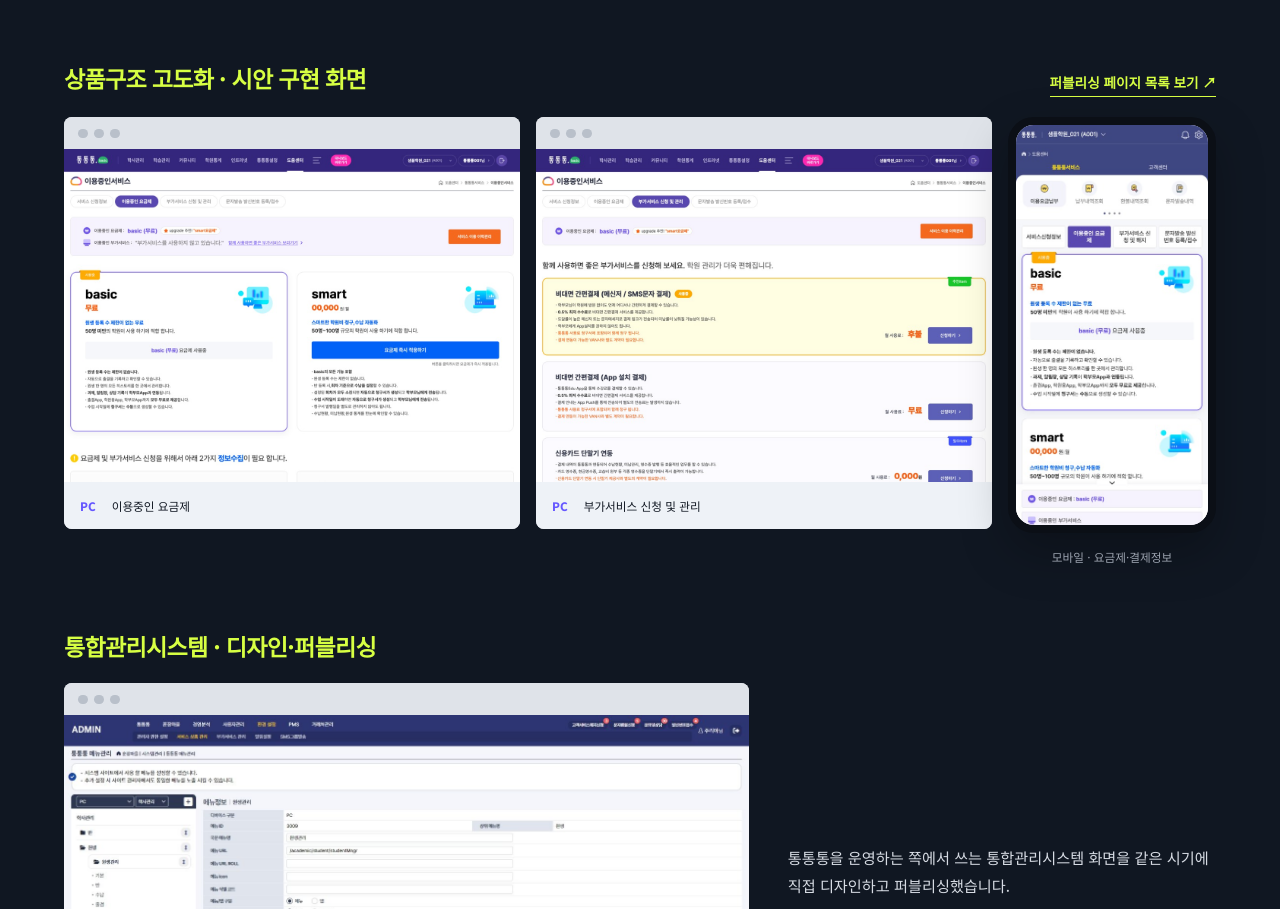
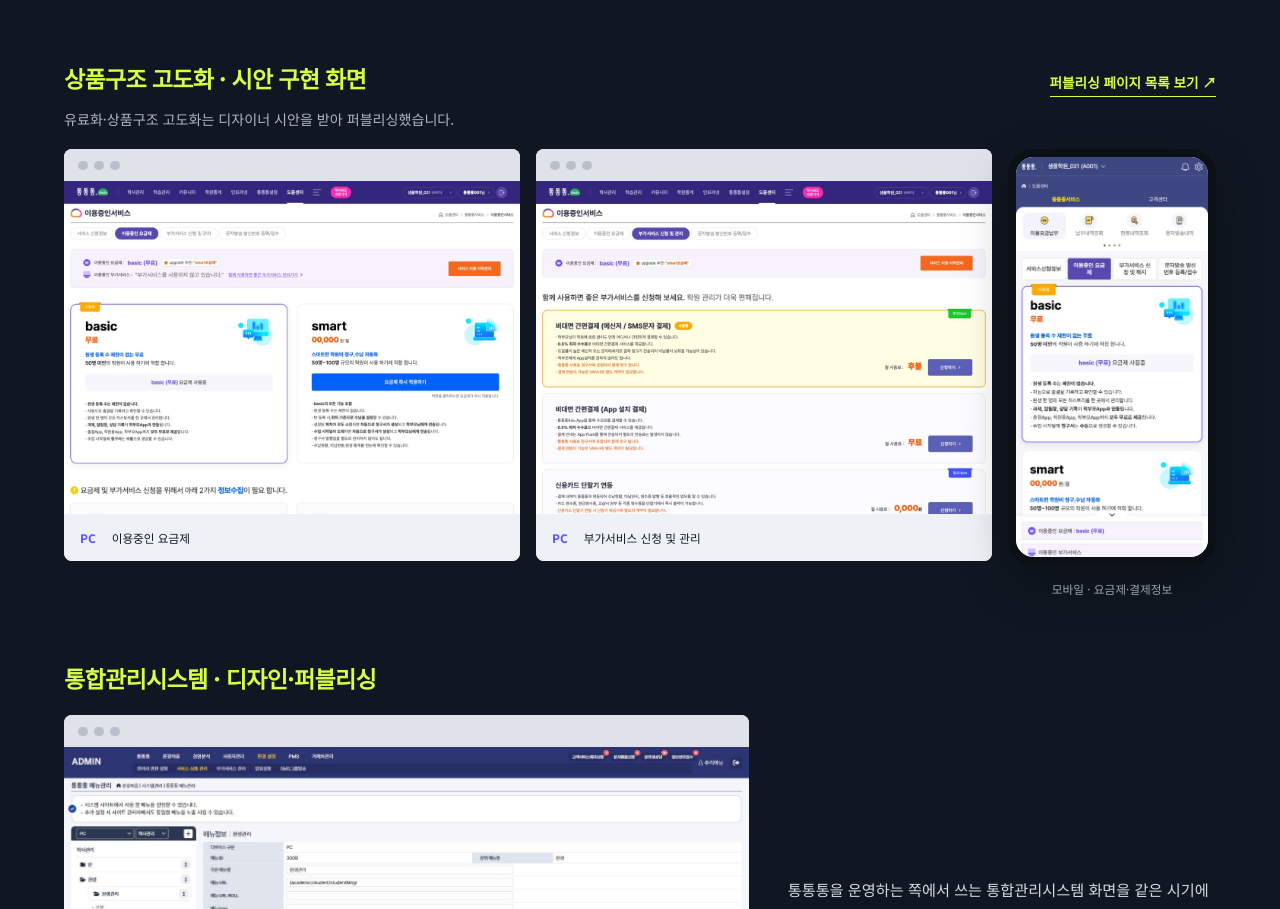
Before and after one commit to riah1992/portfolio, a plain HTML site: page index.html in a window 1280 px wide. Shown: the part 4029-4938 px from the top of the page. Drawn offline with Linux system fonts and the light colour scheme.

Commit message:
고도화 시안 안내 문구를 상품구조 고도화 영역으로 이동
Co-Authored-By: Claude Opus 5.5 <noreply@anthropic.com>

```diff
--- a/index.html
+++ b/index.html
@@ -143,6 +143,7 @@
             <p class="subpages-title">상품구조 고도화 · 시안 구현 화면</p>
             <a class="plan-link" href="https://riah1992.github.io/tongtongtong-publishing/" target="_blank" rel="noopener">퍼블리싱 페이지 목록 보기 <span aria-hidden="true">↗</span><span class="sr-only">(새 창)</span></a>
           </div>
+          <p class="contribution-note plan-note">유료화·상품구조 고도화는 디자이너 시안을 받아 퍼블리싱했습니다.</p>
           <div class="plan-grid">
             <figure class="browser-frame scroll-shot">
               <div class="frame-bar" aria-hidden="true"><i></i><i></i><i></i></div>
--- a/styles.css
+++ b/styles.css
@@ -508,3 +508,4 @@ figcaption { font-family: var(--kr); font-size: .73rem; line-height: 1.5; }
 @media (max-width: 820px) { .pub-gallery { grid-template-columns: 1fr; } }
 .contribution div { grid-template-columns: 7rem 1fr; }
 .contribution-note { margin: .8rem 0 0; color: #aeb6c3; font-family: var(--kr); font-size: .8rem; }
+.plan-note { margin: -.5rem 0 1.25rem; font-size: .88rem; }
```
